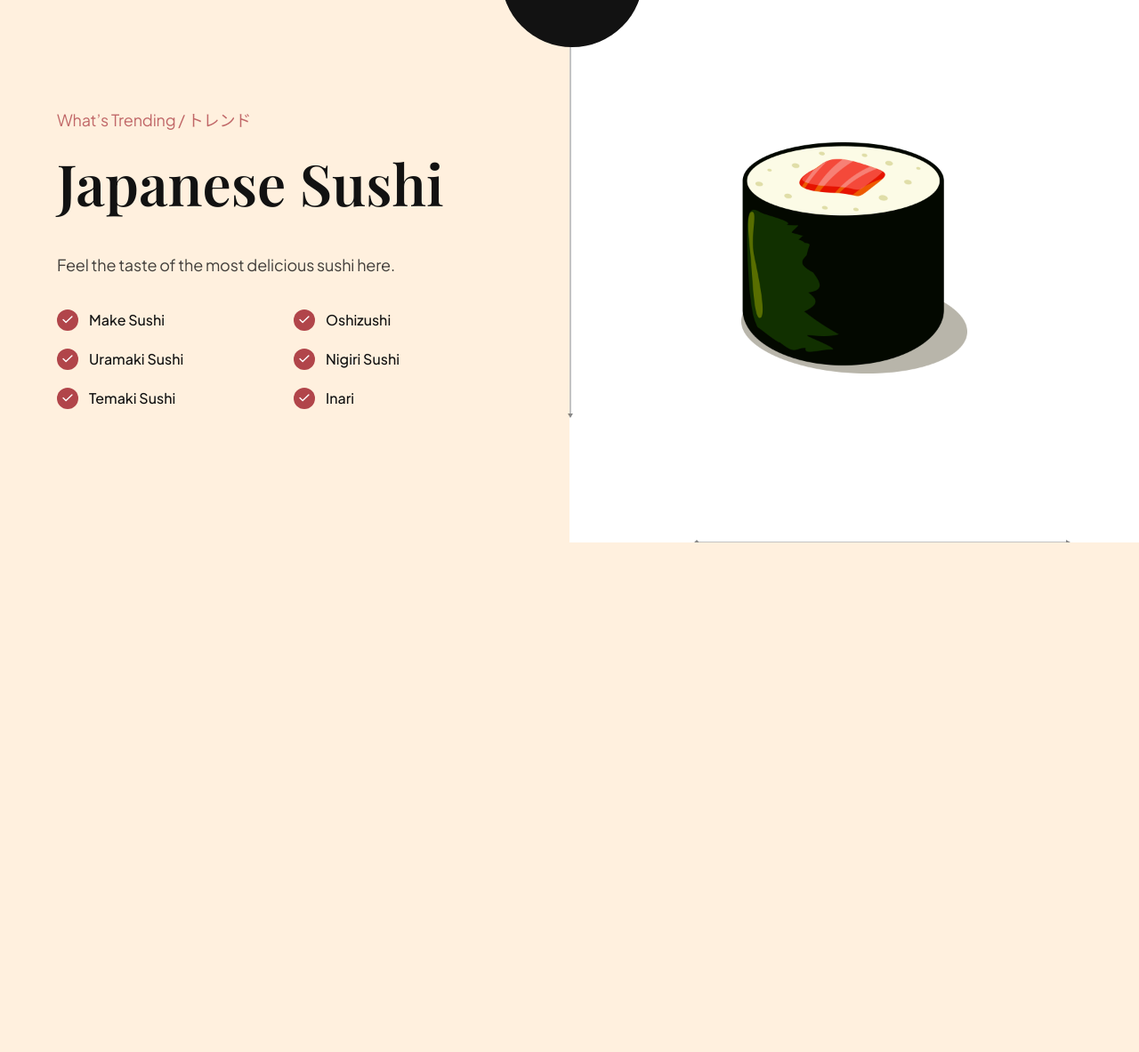
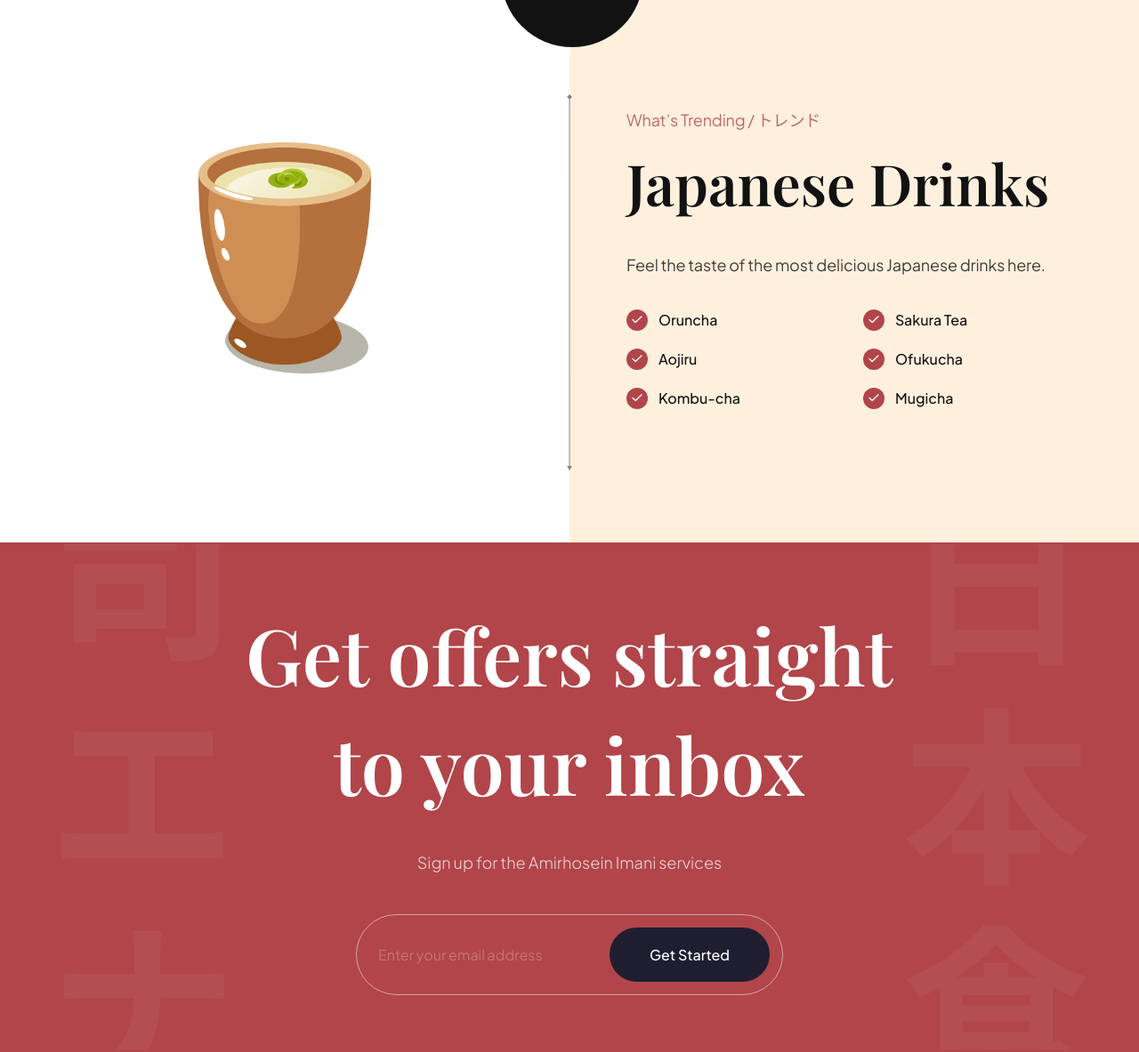
Before and after one commit to Amirhosein-Imani/sushi-themed-website, a website built with Vite: page index.html in a window 1280 px wide. Shown: the part 3088-4271 px from the top of the page at 89% size. Before the commit the page ends 3698 px from the top, so only its background shows below. Built offline with nearby package versions, Linux system fonts and the light colour scheme.

Commit message:
subscription HTML & CSS--commit

```diff
--- a/css/sections/subscribe.css
+++ b/css/sections/subscribe.css
@@ -0,0 +1,64 @@
+.subscription{
+    padding: 64px;
+    background-color: var(--primary-color);
+    background-image: url(../../assets/subscribe_bg.png);
+    background-position: center;
+    background-repeat: no-repeat;
+    background-size: contain;
+    flex-direction: column;
+    overflow: hidden;
+}
+.subscription h2{
+    font-size: 88px;
+    font-family: var(--playfair-display);
+    font-weight: 600;
+    line-height: 123px;
+    color: #fff;
+    text-align: center;
+}
+.subscription p{
+    font-size: 18px;
+    font-family: var(--plus-jakarta-sans);
+    font-weight: 300;
+    line-height: 36px;
+    color: rgba(255, 255, 255, 0.8);
+    margin-top: 32px;
+}
+.subscription__form{
+    display: flex;
+    min-width: 480px;
+    margin-top: 40px;
+    padding: 14px 14px 14px 24px;
+    border-radius: 46px;
+    border: 1px solid rgba(255, 255, 255, 0.5);
+    gap: 10px;
+}
+.subscription__form input{
+    flex: 1;
+    border: none;
+    outline: none;
+    font-size: 16px;
+    font-family: var(--plus-jakarta-sans);
+    font-weight: 400px;
+    color: #fff;
+    opacity: 0.5;
+    background: transparent;
+}
+.subscription__form input::placeholder{
+    color: #fff;
+    opacity: 0.5;
+}
+.subscription__form button{
+    font-family: var(--plus-jakarta-sans);
+    font-size: 16px;
+    font-weight: 500;
+    min-width: 180px;
+    padding: 20px;
+    border: none;
+    outline: none;
+    border-radius: 46px;
+    background-color: var(--black-400);
+    text-align: center;
+    color: #fff;
+    cursor: pointer;
+}
--- a/index.html
+++ b/index.html
@@ -36,6 +36,7 @@
       </ul>
     </nav>
   </header>
+
   <section class="hero">
     <div class="hero-image">
       <img src="assets/sushi-1.png" alt="sushi" data-aos="fade-up">
@@ -71,6 +72,7 @@
       </div>
     </div>
   </section>
+
   <section class="about-us" id="about-us">
     <div class="about-us__image">
       <div class="about-us__image-sushi3">
@@ -92,7 +94,8 @@
       <p class="sushi__description">We will continue to provide the experience of Omotenashi, the Japanese mindset of hospitality, with our shopping and dining for our customers.</p>
     </div>
   </section>
-  <section class="popular-foods" id="manu">
+
+  <section class="popular-foods" id="menu">
     <h2 class="popular-foods__title" data-aos="flip-up">Popular Food / 人気</h2>
 
     <div class="popular-foods__filters sushi__hide-scrollbar" data-aos="fade-up">
@@ -170,6 +173,7 @@
       <img src="assets/arrow-right.svg" alt="arrow-right">
     </button>
   </section>
+
   <section class="trending" id="food">
     <section class="trending-sushi">
       <div class="trending__content" data-aos="fade-right">
@@ -240,72 +244,87 @@
       <p>Discover</p>
     </div>
 
-    <section class="trending-sushi">
-      <div class="trending__content" data-aos="fade-right">
+    <section class="trending-drink">
+      <div class="trending__image flex-center">
+        <img src="assets/sushi-4.png" alt="sushi-4" data-aos="fade-right">
+        <div class="trending__arrow trending__arrow-top">
+          <img src="assets/arrow-horizontal.svg" alt="arrow horizontal">
+        </div>
+        <div class="trending__arrow trending__arrow-right">
+          <img src="assets/arrow-vertical.svg" alt="arrow vertical">
+        </div>
+      </div>
+
+      <div class="trending__content" data-aos="fade-left">
         <p class="sushi__subtitle">
           What’s Trending / トレンド
         </p>
-        <h3 class="sushi__title">Japanese Sushi</h3>
+        <h3 class="sushi__title">Japanese Drinks</h3>
         <p class="sushi__description">
-          Feel the taste of the most delicious sushi here.
+          Feel the taste of the most delicious Japanese drinks here.
         </p>
         <ul class="trending__list flex-between">
           <li>
             <div class="trending__icon flex-center">
               <img src="assets/check.svg" alt="check">
             </div>
-            <p>Make Sushi</p>
+            <p>Oruncha</p>
           </li>
 
           <li>
             <div class="trending__icon flex-center">
               <img src="assets/check.svg" alt="check">
             </div>
-            <p>Oshizushi</p>
+            <p>Sakura Tea</p>
           </li>
 
           <li>
             <div class="trending__icon flex-center">
               <img src="assets/check.svg" alt="check">
             </div>
-            <p>Uramaki Sushi</p>
+            <p>Aojiru</p>
           </li>
 
           <li>
             <div class="trending__icon flex-center">
               <img src="assets/check.svg" alt="check">
             </div>
-            <p>Nigiri Sushi</p>
+            <p>Ofukucha</p>
           </li>
 
           <li>
             <div class="trending__icon flex-center">
               <img src="assets/check.svg" alt="check">
             </div>
-            <p>Temaki Sushi</p>
+            <p>Kombu-cha</p>
           </li>
 
           <li>
             <div class="trending__icon flex-center">
               <img src="assets/check.svg" alt="check">
             </div>
-            <p>Inari</p>
+            <p>Mugicha</p>
           </li>
         </ul>
-      </div>
-
-      <div class="trending__image flex-center">
-        <img src="assets/sushi-5.png" alt="sushi-5" data-aos="fade-left">
-        <div class="trending__arrow trending__arrow-left">
-          <img src="assets/arrow-vertical.svg" alt="arrow vertical">
-        </div>
-        <div class="trending__arrow trending__arrow-bottom">
-          <img src="assets/arrow-horizontal.svg" alt="arrow horizontal">
-        </div>
       </div>
     </section>
   </section>
 
+  <section class="subscription flex-center" id="services">
+    <h2 data-aos="flip-down">
+      Get offers straight
+      <br>
+      to your inbox
+    </h2>
+    <p data-aos="fade-up">
+      Sign up for the Amirhosein Imani services
+    </p>
+
+    <div class="subscription__form" data-aos="fade-up">
+      <input type="text" placeholder="Enter your email address">
+      <button>Get Started</button>
+    </div>
+  </section>
   <script src="js/script.js" type="module"></script>
 </body>
 </html>
```
